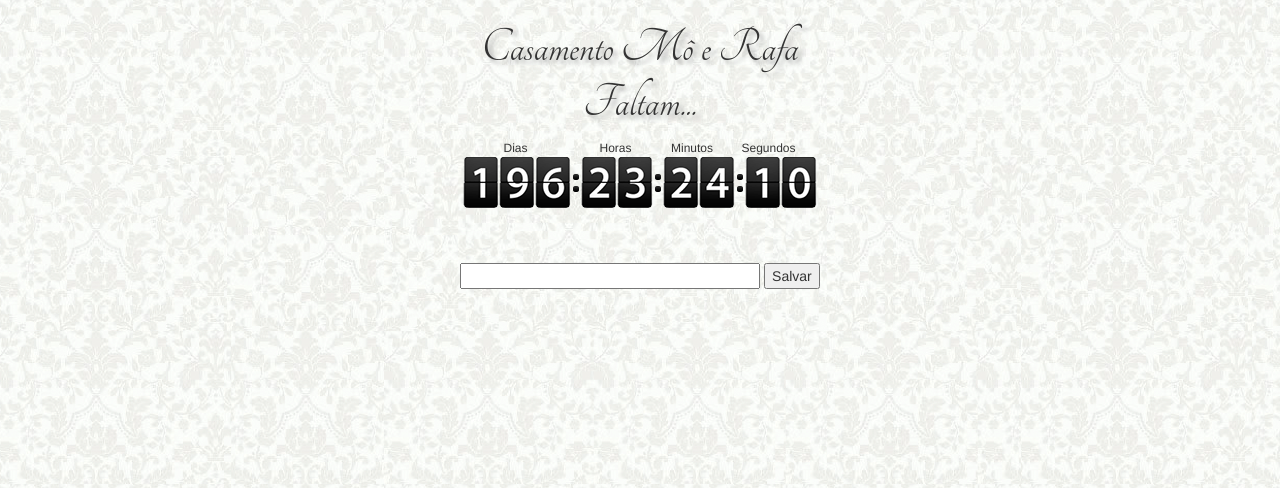
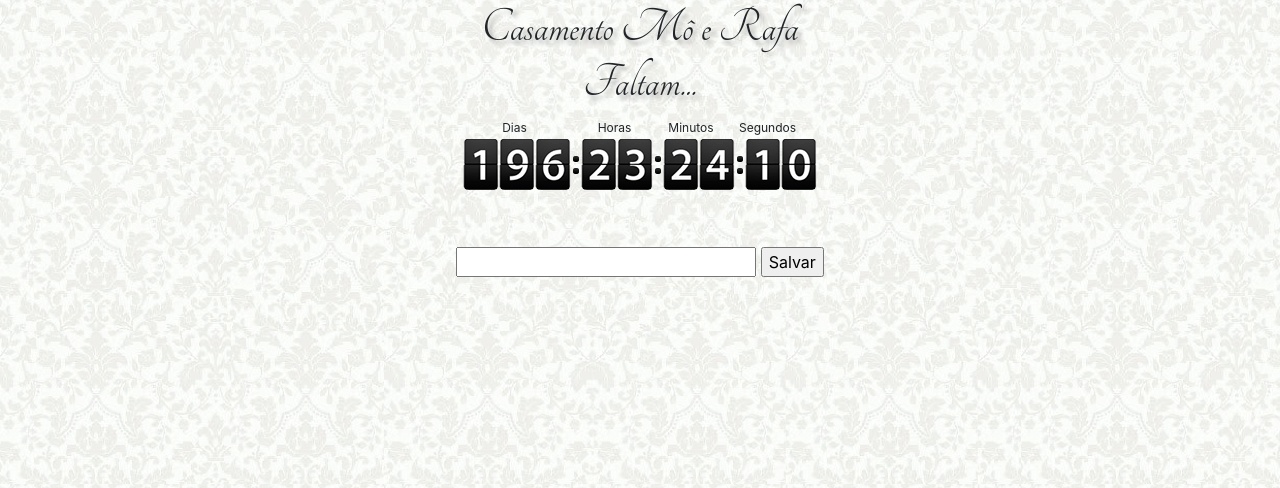
Before and after one commit to rafrsa/rafaelmonica, a PHP site: page / in a window 1280 px wide. Shown: the top 488 px of the page. Run offline with PHP 8.4, Linux system fonts and the light colour scheme; data that the repository does not hold is empty; some libraries are stand-ins or nearby versions.

```diff
--- a/index.php
+++ b/index.php
@@ -8,7 +8,8 @@
 		<script type="text/javascript" src="jquery.flipcountdown.js"></script>
 		<link rel="stylesheet" type="text/css" href="jquery.flipcountdown.css" />
 
-        <link rel="stylesheet" type="text/css" href="https://maxcdn.bootstrapcdn.com/bootstrap/3.3.7/css/bootstrap.min.css" />
+        <link rel="stylesheet" type="text/css" href="https://cdnjs.cloudflare.com/ajax/libs/twitter-bootstrap/4.0.0-beta/css/bootstrap.min.css" />
+        <link rel="stylesheet" type="text/css" href="https://cdnjs.cloudflare.com/ajax/libs/animate.css/3.5.2/animate.min.css" />
         <script type="text/javascript" src="https://maxcdn.bootstrapcdn.com/bootstrap/3.3.7/js/bootstrap.min.js"></script>
 
 
@@ -149,7 +150,6 @@
 
         ?>
 
-    <div style="width: 100%;">
         <div class="container branco">
             <div class="row">
 
@@ -164,7 +164,6 @@
         ?>
             </div>
         </div>
-    </div>
 
     <div class="clearfix"></div>
     <div style="text-align: center; margin-top: 50px">
```
